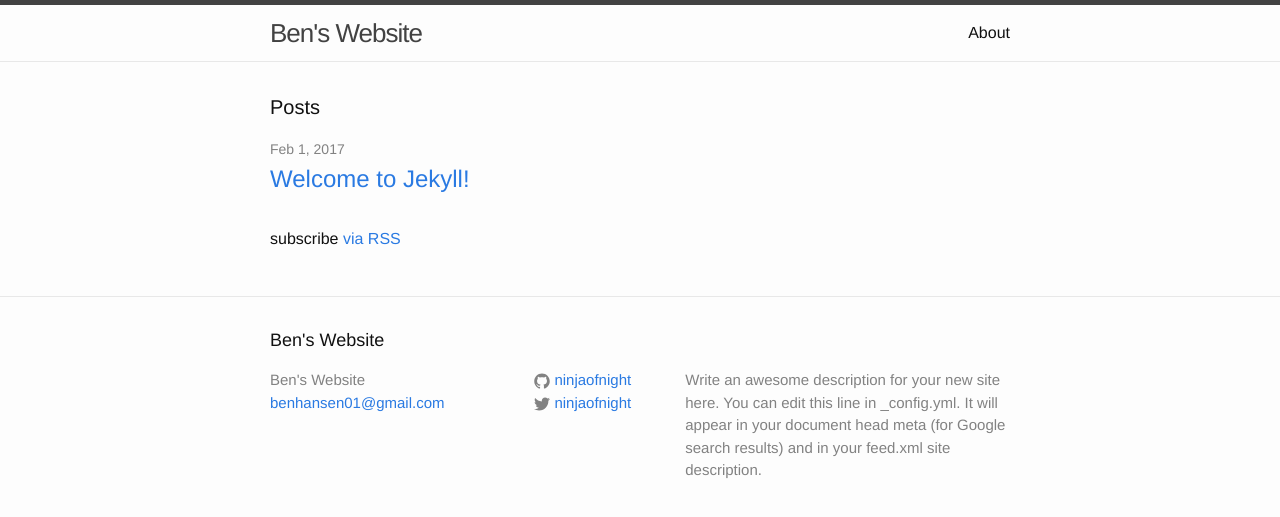
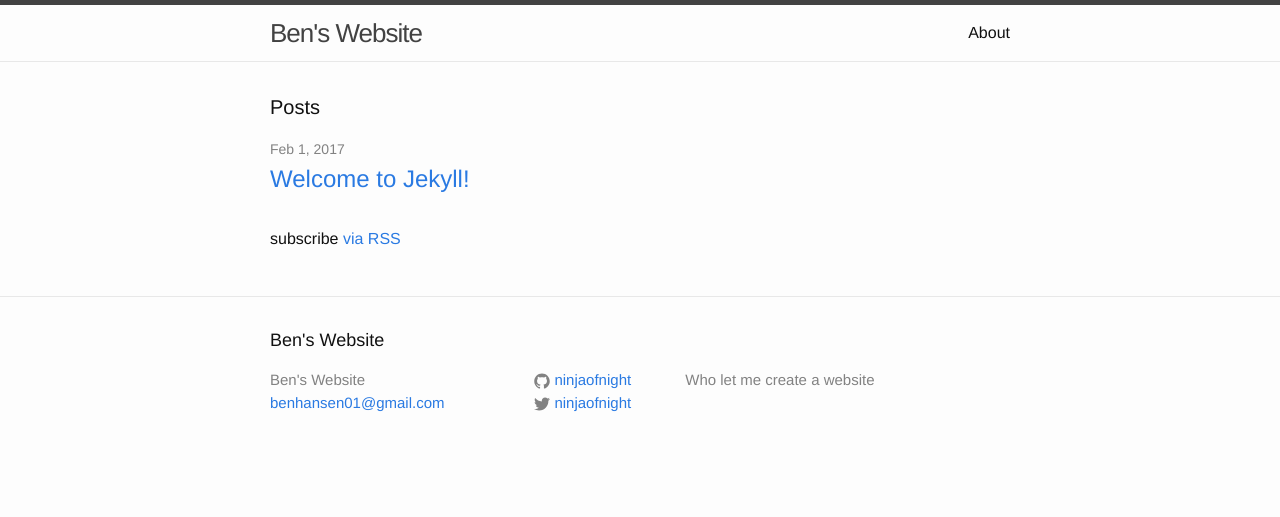
Before and after one commit to ninjaofnight/ninjaofnight.github.io, a Jekyll site: the page built from index.html, in a window 1280 px wide. Shown: the top 517 px of the page. Built offline with Jekyll 4.4.1, drawn with Linux system fonts in a browser that asks for light colours.

Commit message:
Update _config.yml

```diff
--- a/_config.yml
+++ b/_config.yml
@@ -9,9 +9,7 @@
 title: Ben's Website
 email: benhansen01@gmail.com
 description: > # this means to ignore newlines until "baseurl:"
-  Write an awesome description for your new site here. You can edit this
-  line in _config.yml. It will appear in your document head meta (for
-  Google search results) and in your feed.xml site description.
+  Who let me create a website
 baseurl: "" # the subpath of your site, e.g. /blog
 url: "http://ninjaofnight.github.io" # the base hostname & protocol for your site
 twitter_username: ninjaofnight
```
